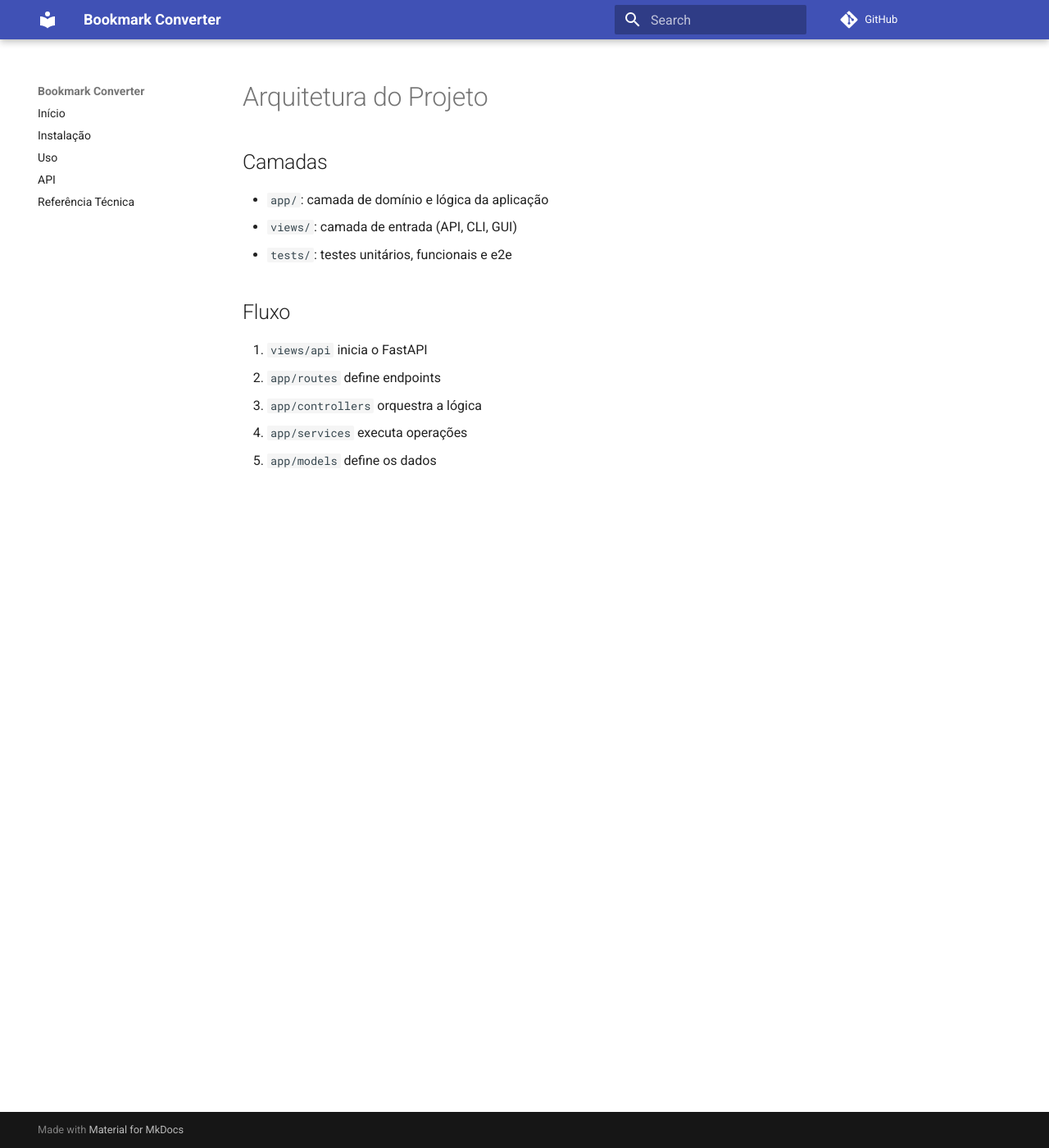
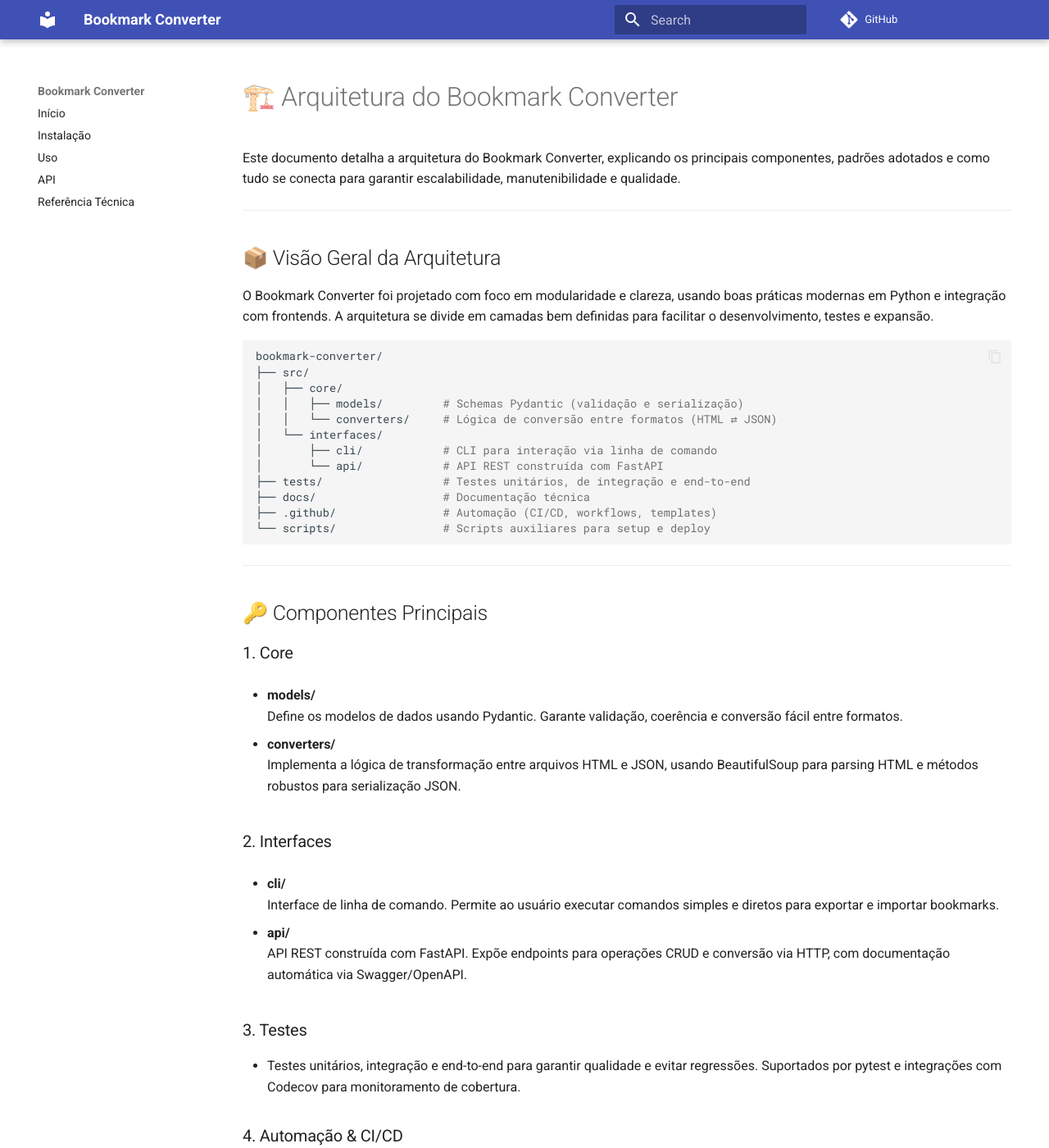
Before and after one commit to DiasPedroQA/bookmark-converter, an MkDocs documentation site: the page built from docs/arquitetura.md, in a window 1280 px wide and 1400 px high. Shown: the whole window at 82% size. Built offline with MkDocs 1.6.1 and Material for MkDocs 9.7.7, drawn with Linux system fonts in a browser that asks for light colours; comment, search, counter and statistics services are not loaded; some of the changed text lies outside the part shown.

Commit message:
keep going on #6
Signed-off-by: DiasPedroQA <diaspedro.dev@gmail.com>

````diff
--- a/docs/arquitetura.md
+++ b/docs/arquitetura.md
@@ -1,15 +1,106 @@
-# Arquitetura do Projeto
+# 🏗️ Arquitetura do Bookmark Converter
 
-## Camadas
+Este documento detalha a arquitetura do Bookmark Converter, explicando os principais componentes, padrões adotados e como tudo se conecta para garantir escalabilidade, manutenibilidade e qualidade.
 
-- `app/`: camada de domínio e lógica da aplicação
-- `views/`: camada de entrada (API, CLI, GUI)
-- `tests/`: testes unitários, funcionais e e2e
+---
 
-## Fluxo
+## 📦 Visão Geral da Arquitetura
 
-1. `views/api` inicia o FastAPI
-2. `app/routes` define endpoints
-3. `app/controllers` orquestra a lógica
-4. `app/services` executa operações
-5. `app/models` define os dados
+O Bookmark Converter foi projetado com foco em modularidade e clareza, usando boas práticas modernas em Python e integração com frontends. A arquitetura se divide em camadas bem definidas para facilitar o desenvolvimento, testes e expansão.
+
+```bash
+bookmark-converter/
+├── src/
+│   ├── core/
+│   │   ├── models/         # Schemas Pydantic (validação e serialização)
+│   │   └── converters/     # Lógica de conversão entre formatos (HTML ⇄ JSON)
+│   └── interfaces/
+│       ├── cli/            # CLI para interação via linha de comando
+│       └── api/            # API REST construída com FastAPI
+├── tests/                  # Testes unitários, de integração e end-to-end
+├── docs/                   # Documentação técnica
+├── .github/                # Automação (CI/CD, workflows, templates)
+└── scripts/                # Scripts auxiliares para setup e deploy
+```
+
+---
+
+## 🔑 Componentes Principais
+
+### 1. Core
+
+- **models/**
+  Define os modelos de dados usando Pydantic. Garante validação, coerência e conversão fácil entre formatos.
+
+- **converters/**
+  Implementa a lógica de transformação entre arquivos HTML e JSON, usando BeautifulSoup para parsing HTML e métodos robustos para serialização JSON.
+
+### 2. Interfaces
+
+- **cli/**
+  Interface de linha de comando. Permite ao usuário executar comandos simples e diretos para exportar e importar bookmarks.
+
+- **api/**
+  API REST construída com FastAPI. Expõe endpoints para operações CRUD e conversão via HTTP, com documentação automática via Swagger/OpenAPI.
+
+### 3. Testes
+
+- Testes unitários, integração e end-to-end para garantir qualidade e evitar regressões. Suportados por pytest e integrações com Codecov para monitoramento de cobertura.
+
+### 4. Automação & CI/CD
+
+- Workflows GitHub Actions para lint, testes, análise estática (bandit, pylint), cobertura de testes e alertas automáticos de falhas.
+
+---
+
+## ⚙️ Fluxo de Conversão
+
+1. **Leitura do arquivo fonte** (HTML ou JSON)
+2. **Parsing e validação** dos dados via modelos Pydantic
+3. **Conversão interna** entre formatos (usando `converters/`)
+4. **Geração do arquivo de saída** com formato correto
+5. **Validação final** e report de erros
+
+---
+
+## 📐 Padrões e Boas Práticas
+
+- **TDD (Test Driven Development):** Todo novo recurso vem acompanhado de testes.
+- **CI/CD:** Pipeline automatizado garante qualidade contínua.
+- **Modularidade:** Separação clara entre lógica de negócio e interfaces.
+- **Documentação:** MkDocs para documentação técnica sempre atualizada.
+- **Segurança:** Análise estática com Bandit para detectar vulnerabilidades.
+- **Versionamento semântico:** Facilita controle de releases e compatibilidade.
+
+---
+
+## 🚀 Escalabilidade e Extensibilidade
+
+- Suporte fácil para adicionar novos formatos (ex.: Markdown, XML).
+- Estrutura para integrar interface GUI no futuro (Tkinter).
+- API preparada para autenticação, cache e balanceamento.
+- Código pronto para execução em containers Docker e ambientes cloud.
+
+---
+
+## 📖 Referências e Tecnologias
+
+- **Python 3.12**
+- **FastAPI** para backend e API REST
+- **Pydantic** para schemas e validação
+- **BeautifulSoup** para parsing HTML
+- **pytest, Codecov** para testes e cobertura
+- **GitHub Actions** para CI/CD
+- **MkDocs** para documentação técnica
+
+---
+
+## 🔮 Considerações Finais
+
+Este projeto é uma base sólida para manipulação e conversão de bookmarks, com arquitetura preparada para crescimento e adaptação. O foco é produtividade e qualidade, garantindo entregas rápidas sem perder o controle da qualidade.
+
+---
+
+Quer aprofundar mais? Explore os códigos na pasta `src/core` e os testes em `tests/` para entender o funcionamento detalhado.
+
+---
--- a/mkdocs.yml
+++ b/mkdocs.yml
@@ -1,7 +1,7 @@
 # 📚 `mkdocs.yml` base moderna
 
 site_name: Bookmark Converter
-repo_url: https://github.com/seuusuario/bookmark-converter
+repo_url: https://github.com/DiasPedroQA/bookmark-converter
 repo_name: GitHub
 theme:
   name: material
--- a/setup.cfg
+++ b/setup.cfg
@@ -11,10 +11,10 @@ author = Pedro Dias
 author_email = seu_email@exemplo.com
 license = MIT
 license_files = LICENSE
-url = https://github.com/seuusuario/bookmark-converter
+url = https://github.com/DiasPedroQA/bookmark-converter
 classifiers =
     Development Status :: 3 - Alpha
-    Programming Language :: Python :: 3.10
+    Programming Language :: Python :: 3.12
     License :: OSI Approved :: MIT License
     Operating System :: OS Independent
     Intended Audience :: Developers
@@ -84,7 +84,7 @@ exclude = .git,__pycache__,.mypy_cache,.venv,.venv_app,docs,build,dist
 # ===================
 [pylint]
 max-line-length = 150
-disable = R0903, R0911
+disable=C0301, R0903, R0911, W0212, W0621
 
 # ===================
 # ISORT
````
Also changed, not shown: README.md (+43 -69 lines), docs/index.md (+96 -2 lines), 1 other file.
